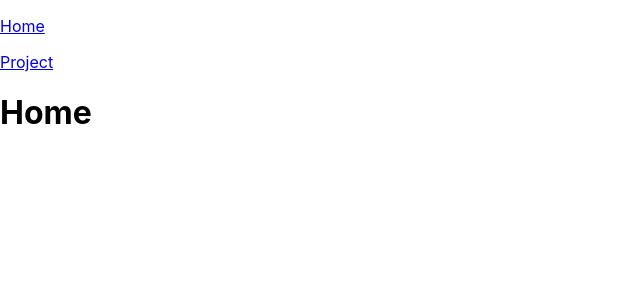
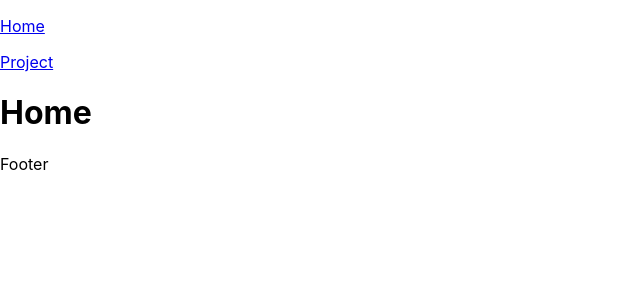
Before and after one commit to jmguillen1996/portfolio, a React (Create React App) app: page / in a window 1280 px wide. Shown: the top 300 px of the page, without its empty margins (0-640 px from the left). Built offline with nearby package versions, Linux system fonts and the light colour scheme.

Commit message:
Created basic footer.

```diff
--- /dev/null
+++ b/src/Components/Footer.js
@@ -0,0 +1,11 @@
+import React from "react";
+
+const Footer = () => {
+    return (
+        <div>
+            Footer
+        </div>
+    );
+}
+
+export default Footer;
--- a/src/Routes/Home.js
+++ b/src/Routes/Home.js
@@ -1,11 +1,13 @@
 import React from "react";
 import Header from "../Components/Header";
+import Footer from "../Components/Footer";
 
 const Home = () => {
     return (
         <div>
             <Header />
             <h1>Home</h1>
+            <Footer />
         </div>
     );
 }
--- a/src/Routes/Project.js
+++ b/src/Routes/Project.js
@@ -1,11 +1,13 @@
 import React from "react";
 import Header from "../Components/Header";
+import Footer from "../Components/Footer";
 
 const Project = () => {
     return (
         <div>
             <Header />
             <h1>Project</h1>
+            <Footer />
         </div>
     );
 }
```
